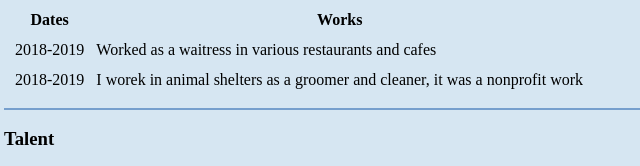
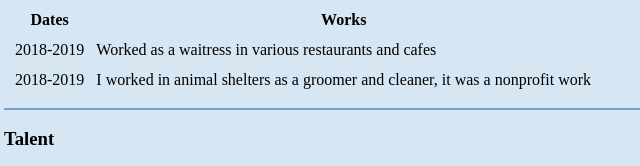
Before and after one commit to MelissaCingoz/cv, a plain HTML site: page index.html in a window 1280 px wide. Shown: the part 347-513 px from the top of the page, 4-644 px from the left. Drawn offline with Linux system fonts and the light colour scheme.

Commit message:
Update index.html

```diff
--- a/index.html
+++ b/index.html
@@ -54,7 +54,7 @@
        </tr>
        <tr>
          <td>2018-2019</td>
-         <td> I worek in animal shelters as a groomer and cleaner, it was a nonprofit work </td>
+         <td> I worked in animal shelters as a groomer and cleaner, it was a nonprofit work </td>
        </tr>
      </tbody>
    </table>
```
